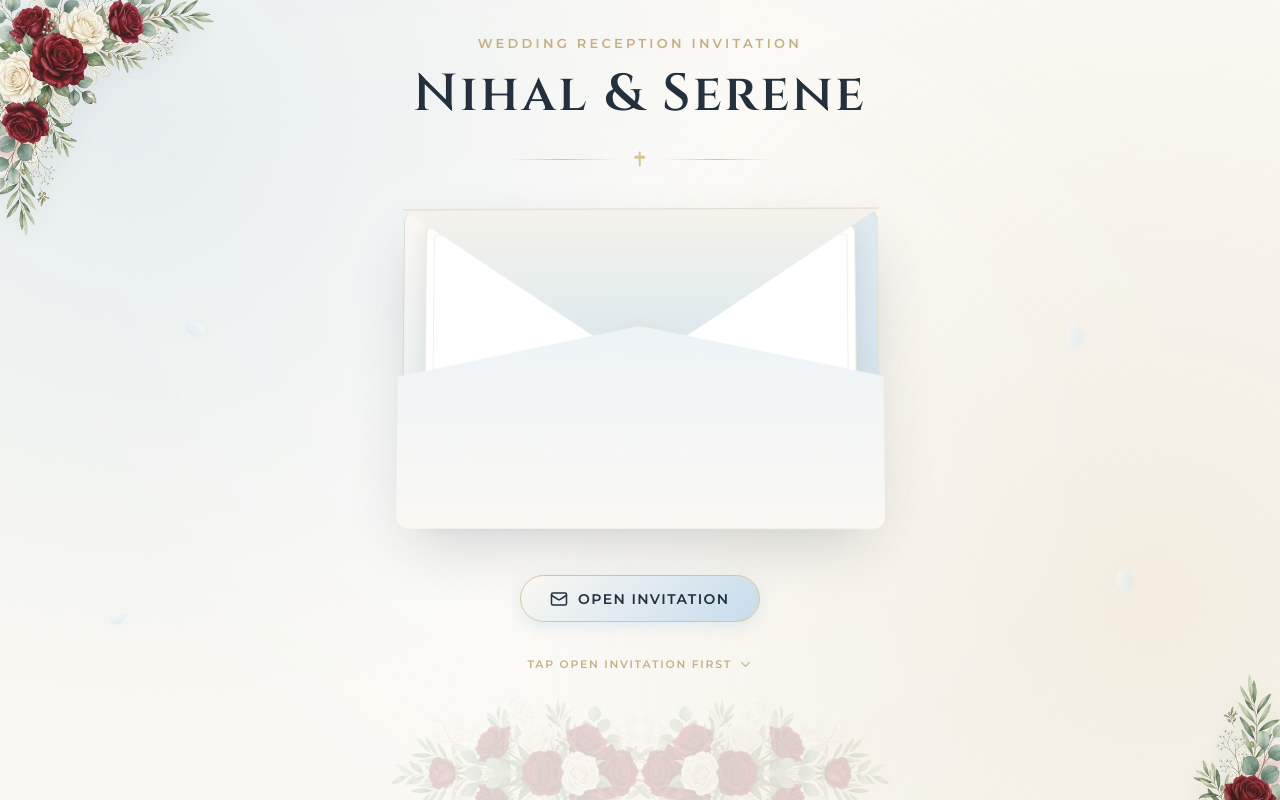
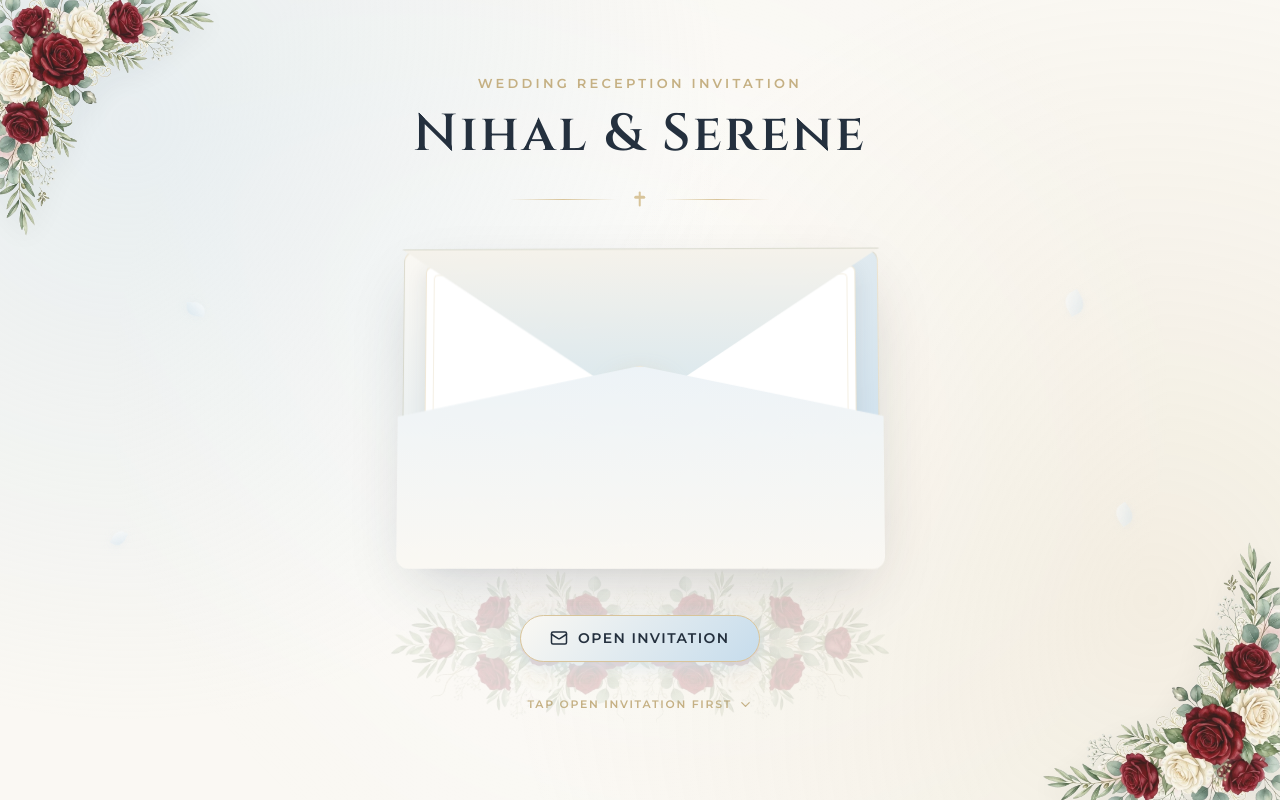
Before and after one commit to vlallen544/Wedding, a React (Vite) app: page / in a window 1280 px wide. Shown: the top 800 px of the page. Built offline with nearby package versions, Linux system fonts and the light colour scheme; the HTML template or start-up script is replaced by a standard one.

Commit message:
Fix mobile startup overlay positioning

```diff
--- a/src/styles/global.css
+++ b/src/styles/global.css
@@ -176,6 +176,10 @@ p {
 }
 
 .startup-overlay {
+  position: fixed;
+  inset: 0;
+  z-index: 100;
+  pointer-events: none;
   display: grid;
   place-items: center;
   overflow: hidden;
```
Also changed, not shown: 4 other files (tests, documents, lock files or other folders).
